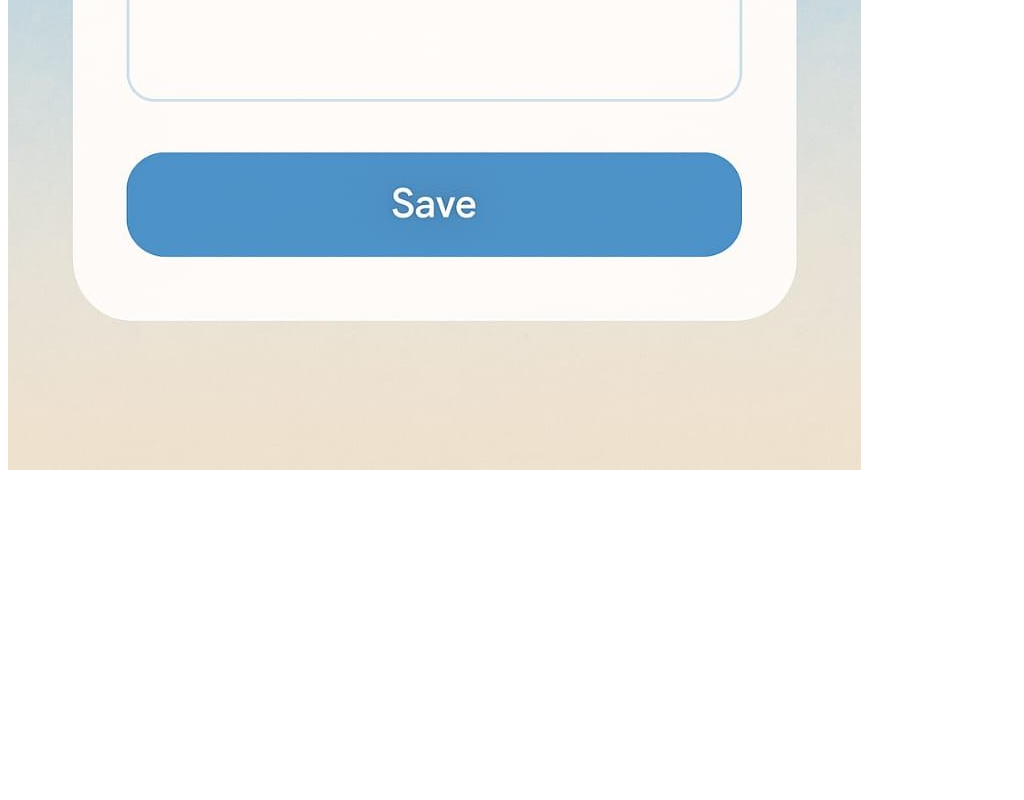
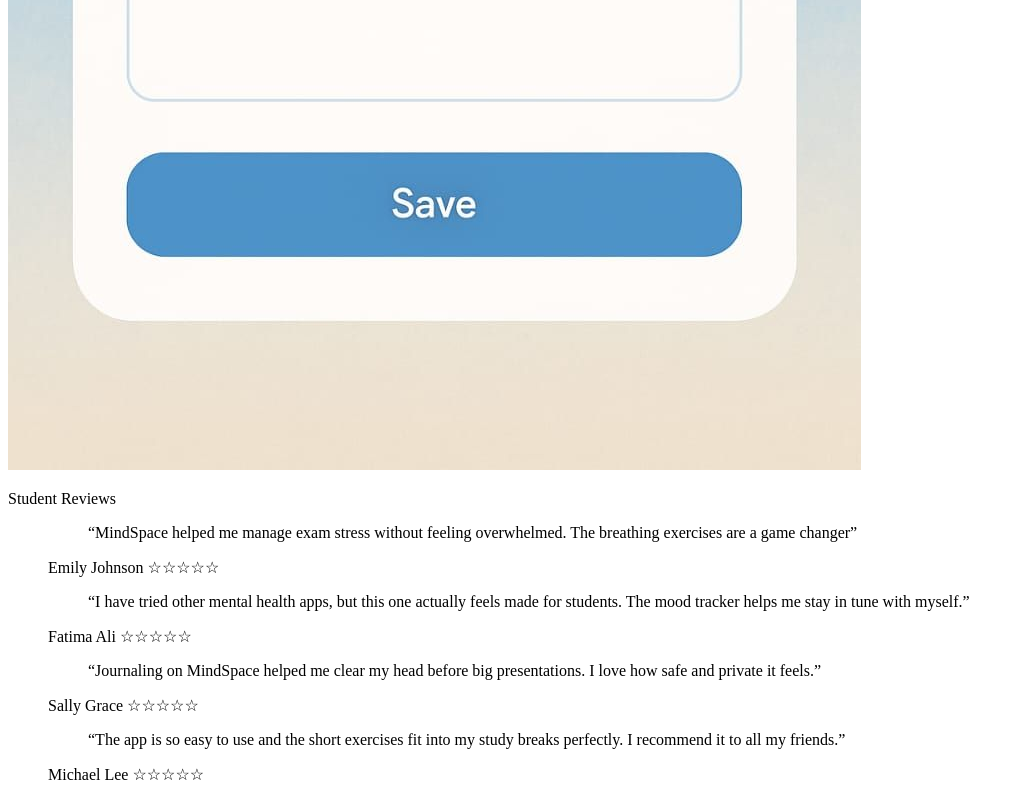
Before and after one commit to MERLYNOMAGWA/MindSpace-Project, a plain HTML site: page index.html in a window 1280 px wide. Shown: the part 6321-7121 px from the top of the page, without its empty margins (0-1024 px from the left). Before the commit the page ends 6803 px from the top, so only its background shows below. Drawn offline with Linux system fonts and the light colour scheme.

Commit message:
Student Reviews

```diff
--- a/index.html
+++ b/index.html
@@ -89,6 +89,46 @@
 
   </div>
 
+  <div class="App UI">
+    <div class="containor">
+      <p> Student Reviews </p>
+      <figure>
+        <blockquote> “MindSpace helped me manage exam stress without feeling overwhelmed. The breathing exercises are a game changer”</blockquote>
+        <figcaption> Emily Johnson
+          <span class="stars">☆☆☆☆☆</span>
+        </figcaption>
+      </figure>
+
+      <figure>
+        <blockquote> “I have tried other mental health apps, but this one actually feels made for students. The mood tracker helps me stay in tune with myself.”
+</blockquote>
+        <figcaption> Fatima Ali
+          <span class="stars">☆☆☆☆☆</span>
+        </figcaption>
+      </figure>
+
+      <figure>
+        <blockquote> “Journaling on MindSpace helped me clear my head before big presentations. I love how safe and private it feels.” </blockquote>
+        <figcaption> Sally Grace
+          <span class="stars">☆☆☆☆☆</span>
+
+        </figcaption>
+      </figure>
+
+      <figure>
+        <blockquote> “The app is so easy to use and the short exercises fit into my study breaks perfectly. I recommend it to all my friends.” </blockquote>
+        <figcaption> Michael Lee
+          <span class="stars">☆☆☆☆☆</span>
+        </figcaption>
+      </figure>
+
+    </div>
+
+  </div>
+
+
+
+
 
 </body>
 </html>
```
Also changed, not shown: assets/images/Abstract.jpeg (added), assets/images/Alex.jpg (added), assets/images/Daniel.jpg (added), assets/images/Emily.jpg (added), assets/images/Mark.jpg (added), assets/images/Sarah.jpg (added).
